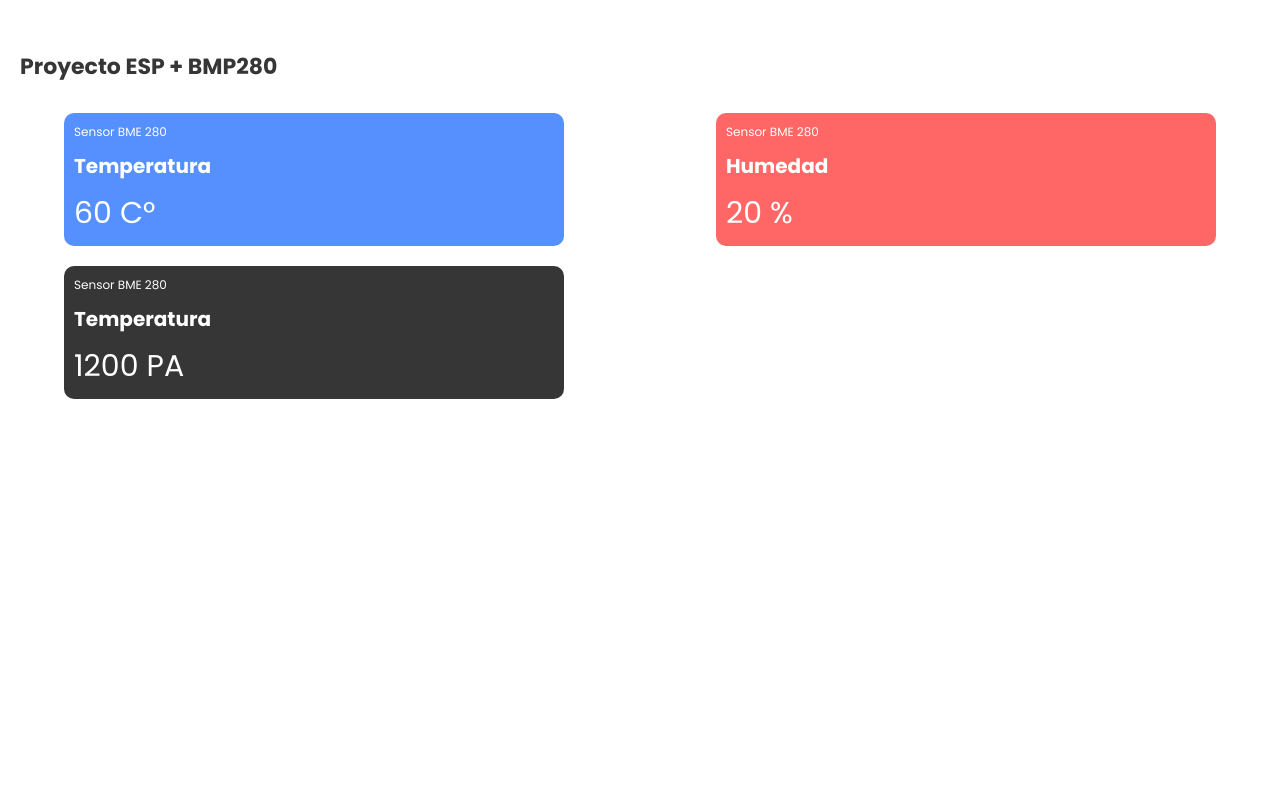
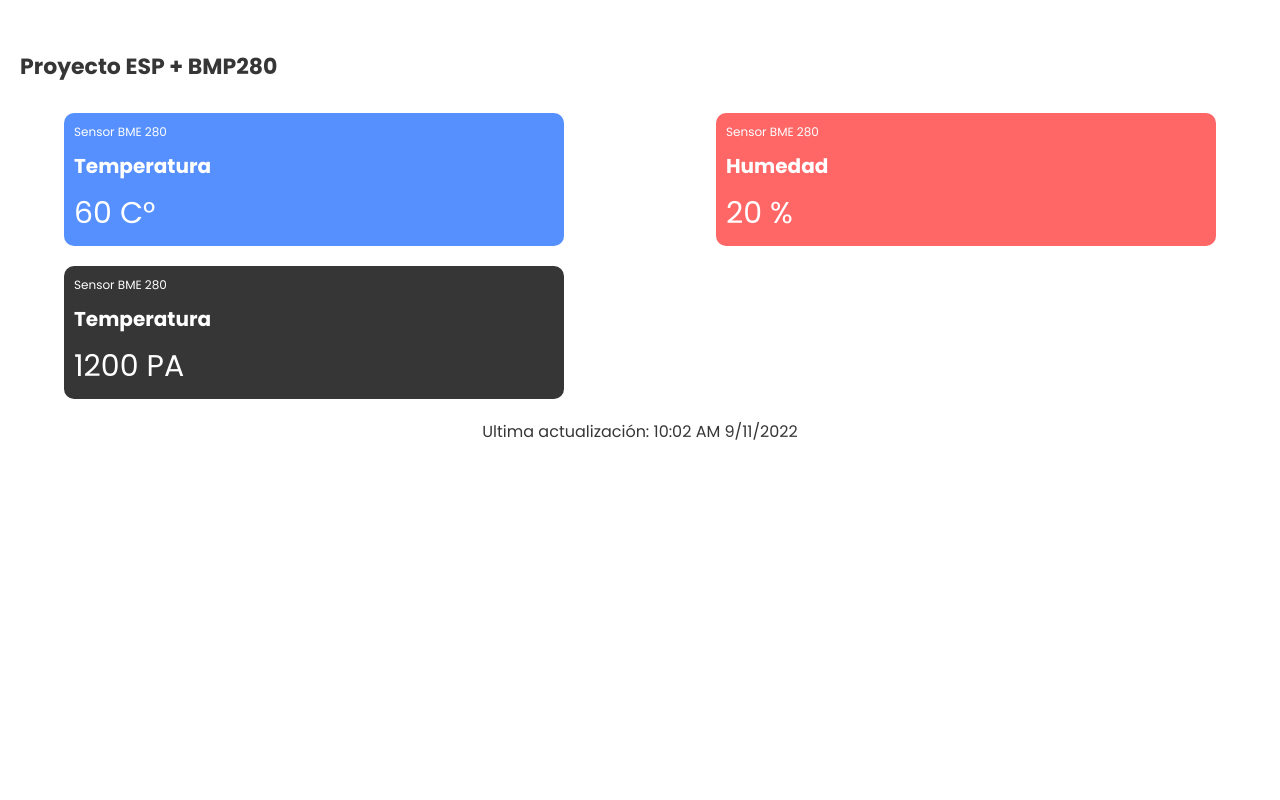
Before and after one commit to GabrielVall/CONECTA, a PHP site: page / in a window 1280 px wide. Run offline with PHP 8.4, Linux system fonts and the light colour scheme.

Commit message:
Ultima update

```diff
--- a/index.php
+++ b/index.php
@@ -93,6 +93,10 @@
                         </div>
                     </div>
                 </div>
+
+                <div class="last_update">
+                    <p>Ultima actualización: 10:02 AM 9/11/2022</p>
+                </div>
             </div>
         </div>
     </div>
```
